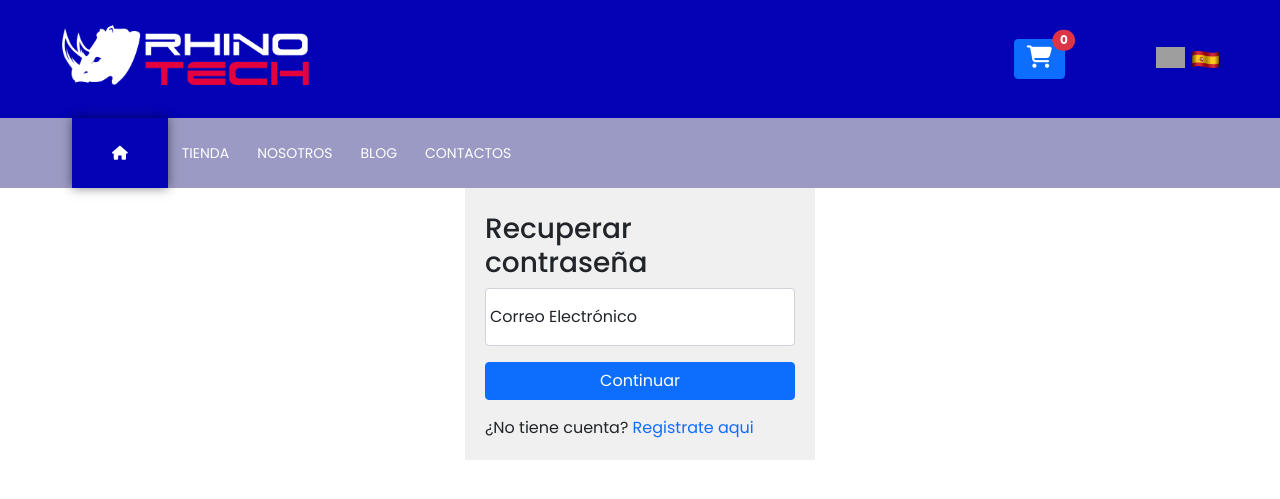
After one commit to LyraCvas/E-commerce, a PHP site: page /E-commerce/recupera.php in a window 1280 px wide. The commit adds this page. Shown: the top 499 px of the page. Run offline with PHP 8.4, Linux system fonts and the light colour scheme; some libraries are stand-ins or nearby versions; grey boxes are pictures that could not be loaded.

Commit message:
recuperacion de clave

```diff
--- a/clases/Mailer.php
+++ b/clases/Mailer.php
@@ -19,7 +19,7 @@ $mail = new PHPMailer(true);
 
 try {
     //Server settings
-    $mail->SMTPDebug = SMTP::DEBUG_OF;   //SMTP::DEBUG_OF;
+    $mail->SMTPDebug = SMTP::DEBUG_OFF;   //SMTP::DEBUG_OF;
     $mail->isSMTP();
     $mail->Host       = MAIL_HOST;
     $mail->SMTPAuth   = true;
--- a/clases/clienteFunciones.php
+++ b/clases/clienteFunciones.php
@@ -159,6 +159,32 @@ function esActivo($usuario, $con){
     return false;
 }
 
+function solicitaPassword($user_id, $con){
+
+    $token = generarToken();
+    $sql = $con->prepare("UPDATE usuarios SET token_password=?, password_request=1  WHERE id=?");
+    if($sql->execute([$token, $user_id])){
+        return $token;
+
+    }
+
+    return null;
+
+
+}
+
+function verificaTokenRequest($user_id, $token, $con){
+    $sql = $con->prepare("SELECT id FROM usuarios WHERE id = ? AND token_password LIKE ?
+    AND password_request=1 LIMIT 1");
+
+    $sql->execute([$user_id, $token]);
+    if($sql->fetchColumn() > 0){
+        return true;
+    }
+return false;
+
+}
+
 
 
 ?>
--- /dev/null
+++ b/recupera.php
@@ -0,0 +1,174 @@
+<?php
+
+require 'config/conexionbd.php';
+require 'clases/clienteFunciones.php';
+require 'config/config.php';
+
+$db = new database();
+$con =  $db->conectar();
+
+$errors = [];
+
+if(!empty($_POST)){
+
+
+    $email = trim($_POST['email']);
+
+
+    if(esNulo([$email])){
+        $errors[] = "Debe llenar todos los campos";
+    }
+
+    if(!esEmail ($email)) {
+        $errors[] = "La dirección de correo  no es válida";
+    }
+
+    if(count($errors)==0){
+        if(emailExiste($email, $con)){
+            $sql = $con->prepare("SELECT usuarios.id, clientes.nombres FROM usuarios INNER JOIN clientes ON usuarios.id_cliente=clientes.id
+            WHERE clientes.email LIKE ? LIMIT 1");
+
+            $sql->execute([$email]);
+            $row = $sql->fetch(PDO::FETCH_ASSOC);
+            $user_id = $row['id'];
+            $nombres = $row['nombres'];
+
+            $token = solicitaPassword($user_id, $con);
+
+            if($token !== null){
+                require 'clases/Mailer.php';
+                $mailer = new  Mailer();
+
+                $url = SITE_URL . '/reset_password.php?id=' .$user_id .'&token=' .$token;
+
+                $asunto = "Recuperar Password - Tienda online";
+                $cuerpo ="Estimado $nombres: <br> Si has salicitado el cambio de tu contraseña haz
+                click en el siguiente link <a href='$url'>$url</a>";
+                $cuerpo.= "<br>Si no has realializaste esta solicitud puedes ignorar este correo";
+
+                if($mailer->enviarEmail($email, $asunto, $cuerpo)){
+                    echo "<p><b>Correo Enviado</b></p>";
+                    echo "<p>Hemos enviado un correo electronico a la dirección $email para restablecer la contraseña</p>";
+
+                    exit;
+                }
+
+            }
+
+        } else {
+            $errors[] = "No existe una cuenta asociada a esta dirección de correo";
+        }
+    }
+}
+
+
+
+
+?>
+
+
+<!DOCTYPE html>
+<html lang="en">
+<head>
+    <meta charset="UTF-8">
+    <meta name="viewport" content="width=device-width, initial-scale=1.0">
+    <title>Document</title>
+    <link rel="stylesheet" href="./resources/css/style.css" />
+    <link rel="preconnect" href="https://fonts.googleapis.com" />
+    <link rel="preconnect" href="https://fonts.gstatic.com" crossorigin />
+    <link rel="stylesheet" href="https://cdn.jsdelivr.net/npm/swiper@11/swiper-bundle.min.css" />
+    <link href="https://fonts.googleapis.com/css2?family=Montserrat:ital,wght@0,100..900;1,100..900&family=Poppins:ital,wght@0,100;0,200;0,300;0,400;0,500;0,600;0,700;0,800;0,900;1,100;1,200;1,300;1,400;1,500;1,600;1,700;1,800;1,900&display=swap" rel="stylesheet" />
+    <script src="https://kit.fontawesome.com/9a29282719.js" crossorigin="anonymous"></script>
+    <link href="https://cdn.jsdelivr.net/npm/bootstrap@5.1.3/dist/css/bootstrap.min.css" rel="stylesheet" integrity="sha384-1BmE4kWBq78iYhFldvKuhfTAU6auU8tT94WrHftjDbrCEXSU1oBoqyl2QvZ6jIW3" crossorigin="anonymous">
+    <link rel="stylesheet" href="https://cdnjs.cloudflare.com/ajax/libs/font-awesome/6.5.1/css/all.min.css" integrity="sha512-DTOQO9RWCH3ppGqcWaEA1BIZOC6xxalwEsw9c2QQeAIftl+Vegovlnee1c9QX4TctnWMn13TZye+giMm8e2LwA==" crossorigin="anonymous" referrerpolicy="no-referrer" />
+</head>
+<body>
+
+<header>
+        <div class="header__superior">
+            <div class="logo">
+                <img src="./resources/imgs/logos/Rhino Tech -1.png" alt="" />
+            </div>
+
+            <div class="carrito">
+                <div class="col-12 col-lg-auto mb-3 mb-lg-0 me-lg-3 ">
+                    <a href="cart_list.php" type="button" class="btn btn-primary position-relative">
+                        <i class="fa-solid fa-cart-shopping"></i><span id="num_cart" class="position-absolute top-0 start-100 translate-middle badge rounded-pill bg-danger"><?php echo $num_cart; ?></span>
+                    </a>
+                </div>
+            </div>
+            <div class="banderas">
+                <a href=""><img src="./resources/imgs/Banderas/icons8-emoji-de-las-islas-periféricas-de-ee-uu-48.png" alt="" />
+                </a>
+                <a href=""><img src="./resources/imgs/Banderas/icons8-emoji-españa-48.png" alt="" /></a>
+            </div>
+        </div>
+
+        <div class="container__menu">
+            <div class="menu">
+                <input type="checkbox" id="check__menu" />
+                <label for="check__menu" id="label__check">
+                    <i class="fas fa-bars icon__menu"></i>
+                </label>
+                <nav class="menu_nav">
+                    <ul class="menu_list">
+                        <li class="menu_litem">
+                            <a href="./index.php" id="selected"><i class="fa-solid fa-house"></i></a>
+                        </li>
+                        <li class="menu_litem">
+                            <a href="./products.php">Tienda</a>
+                            <ul class="menu_list">
+                                <li class="menu_litem"><a href="./products.php?ctg=laptops">Laptos</a></li>
+                                <li class="menu_litem"><a href="./products.php?ctg=desktop">Desktop</a></li>
+                                <li class="menu_litem"><a href="./products.php?ctg=impresoras">Impresoras</a></li>
+                                <li class="menu_litem"><a href="./products.php?ctg=audifonos">Audifonos</a></li>
+                                <li class="menu_litem"><a href="./products.php?ctg=teclados">Teclados</a></li>
+                            </ul>
+                        </li>
+                        <li class="menu_litem"><a href="#">Nosotros</a></li>
+                        <li class="menu_litem"><a href="#">Blog</a></li>
+                        <li class="menu_litem"><a href="#">Contactos</a></li>
+                    </ul>
+                </nav>
+            </div>
+        </div>
+    </header>
+
+<main class="form-login m-auto pt-4" style="max-width: 350px;" >
+    <h3>Recuperar contraseña</h3>
+
+    <?php mostrarMensajes($errors); ?>
+
+    <form action="recupera.php" method="post" class="row g-3" autocomplete="off">
+
+        <div class="form-floating">
+
+            <input class="form-control"  type="email" name="email" id="email" placeholder="Correo Electrónico" >
+            <label for="email">Correo Electrónico</label>
+
+        </div>
+
+        <div class="d-grid gap-3 col-12">
+            <button type="submit" class="btn btn-primary">Continuar</button>
+        </div>
+
+
+        <div class="col-12">
+            ¿No tiene cuenta? <a href="registro.php">Registrate aqui</a>
+        </div>
+
+
+
+    </form>
+
+</main>
+
+
+
+<script src="https://cdn.jsdelivr.net/npm/bootstrap@5.1.3/dist/js/bootstrap.bundle.min.js" integrity="sha384-ka7Sk0Gln4gmtz2MlQnikT1wXgYsOg+OMhuP+IlRH9sENBO0LRn5q+8nbTov4+1p" crossorigin="anonymous"></script>
+
+
+
+
+</body>
+</html>
```
Also changed, not shown: reset_password.php (added, +178 -0 lines).
